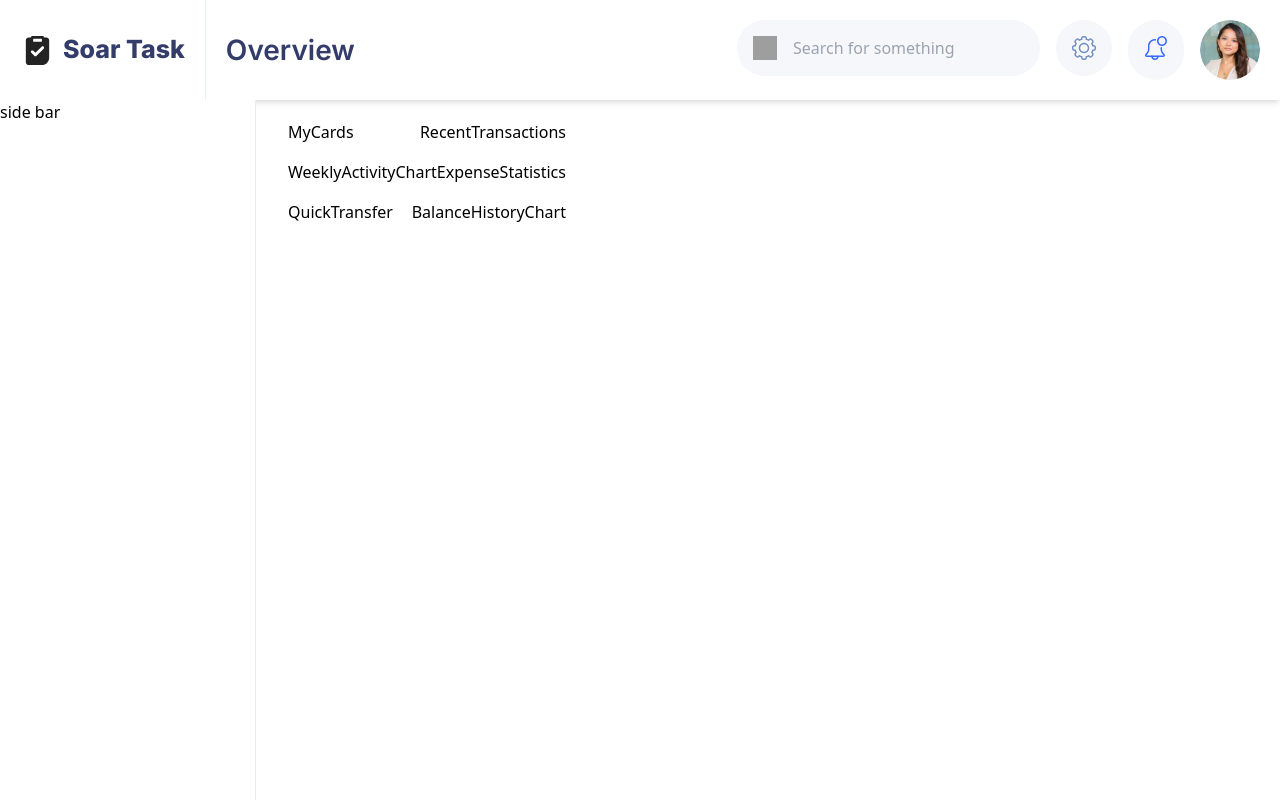
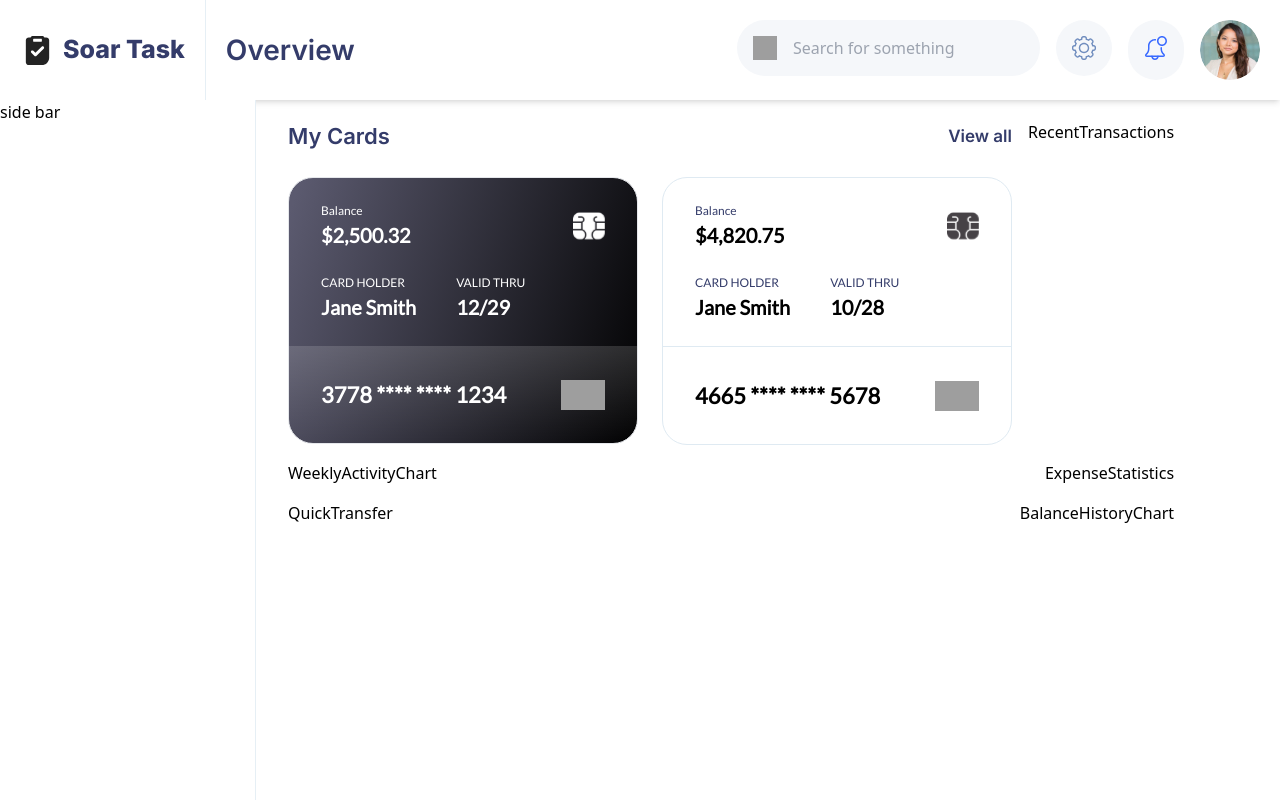
Before and after one commit to VinayakHegde/financial-dashboard, a Next.js app: page / in a window 1280 px wide. Built offline with nearby package versions, Linux system fonts and the light colour scheme; grey boxes are pictures that could not be loaded.

Commit message:
feat(my-cards): api call at page

```diff
--- a/app/page.tsx
+++ b/app/page.tsx
@@ -1,21 +1,26 @@
+import { MyCards } from "@/components/my-cards";
+import { getMyCards } from "@/services/get-my-cards";
 
 
-export default function DashboardPage() {
+export default async function DashboardPage() {
+  const [cards] = await Promise.all([
+    getMyCards()
+  ])
   return (
     <div className="flex flex-col gap-4">
-      <div className="flex justify-between">
-        <p>MyCards</p>
+      <div className="flex flex-col desktop:flex-row justify-between gap-4">
+        <MyCards cards={cards}/>
         <p>RecentTransactions</p>
       </div>
 
       {/* Middle Column: Weekly Activity + Expense Stats */}
-      <div className="flex justify-between">
+      <div className="flex flex-col desktop:flex-row justify-between gap-4">
         <p>WeeklyActivityChart </p>
         <p>ExpenseStatistics </p>
       </div>
 
       {/* Right Column: Quick Transfer + Balance History */}
-      <div className="flex justify-between">
+      <div className="flex flex-col desktop:flex-row justify-between gap-4">
         <p>QuickTransfer </p>
         <p>BalanceHistoryChart </p>
       </div>
```
